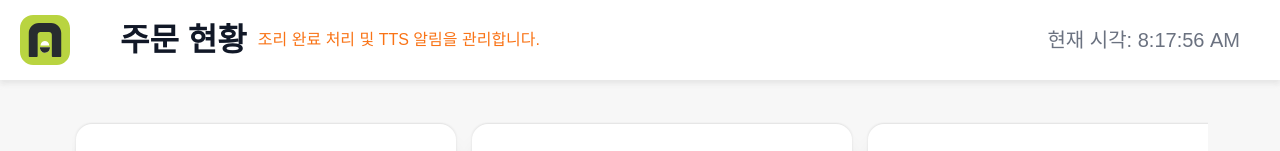
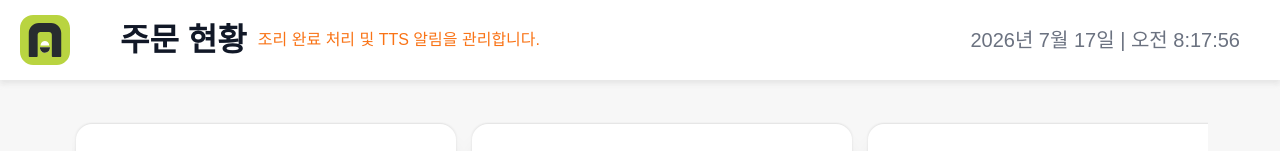
Before and after one commit to hagenie128/ASAK_Admin, a React (Vite) app: page / in a window 1280 px wide. Both pictures are taken after a click on the button "로그인". Shown: the top 151 px of the page. Built offline with nearby package versions, Linux system fonts and the light colour scheme.

Commit message:
feat(admin): enhance LiveOrderPreview with navigation and dynamic timestamp display
- Added navigation functionality to the ASAK logo for redirecting to the home page.
- Updated the timestamp display to show the current date and time in a localized format.

```diff
--- a/src/components/admin/LiveOrderPreview.jsx
+++ b/src/components/admin/LiveOrderPreview.jsx
@@ -5,6 +5,7 @@ import excludeIcon from "../../assets/figma/icon-order-exclude.svg";
 import chipBagIcon from "../../assets/figma/icon-order-side.svg";
 import drinkIcon from "../../assets/figma/icon-order-drink.svg";
 import { getLiveOrders, completeOrder, cancelOrder } from "../../mocks/adminMockRepository.js";
+import { useNavigate } from "react-router-dom";
 
 /* SCR-009 / Live Order / Default
  * mock props: getLiveOrders().data.content[]
@@ -136,14 +137,26 @@ export default function LiveOrderPreview() {
     >
       <header className="live-order-preview__topbar" data-figma-node="235:6372">
         <div className="live-order-preview__logo" aria-label="ASAK">
-          <img alt="ASAK" src={asakSLogo} />
+          <img alt="ASAK" src={asakSLogo} onClick={() => useNavigate("/")} />
         </div>
         <div className="live-order-preview__heading">
           <div className="live-order-preview__title-group">
             <h1>주문 현황</h1>
             <p>조리 완료 처리 및 TTS 알림을 관리합니다.</p>
           </div>
-          <time>현재 시각: {new Date().toLocaleTimeString()}</time>
+          <time>
+            {new Date().toLocaleDateString("ko-KR", {
+              year: "numeric",
+              month: "long",
+              day: "numeric",
+            })}
+            {"  |  "}
+            {new Date().toLocaleTimeString("ko-KR", {
+              hour: "numeric",
+              minute: "numeric",
+              second: "numeric",
+            })}
+          </time>
         </div>
       </header>
       <main className="live-order-preview__content">
```
